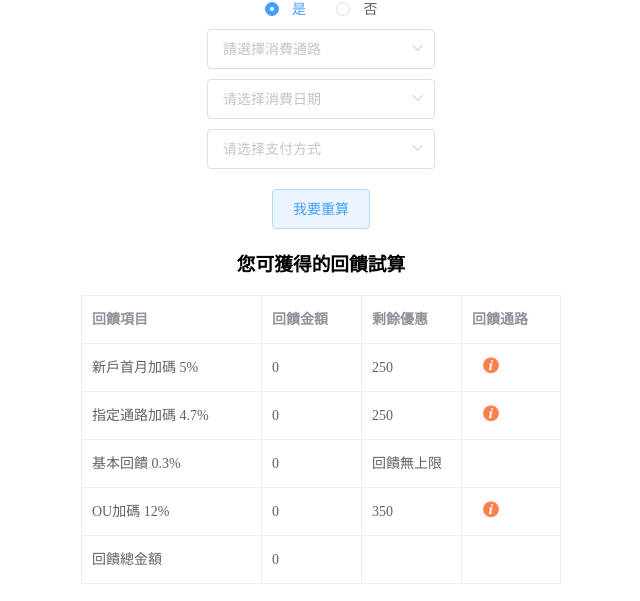
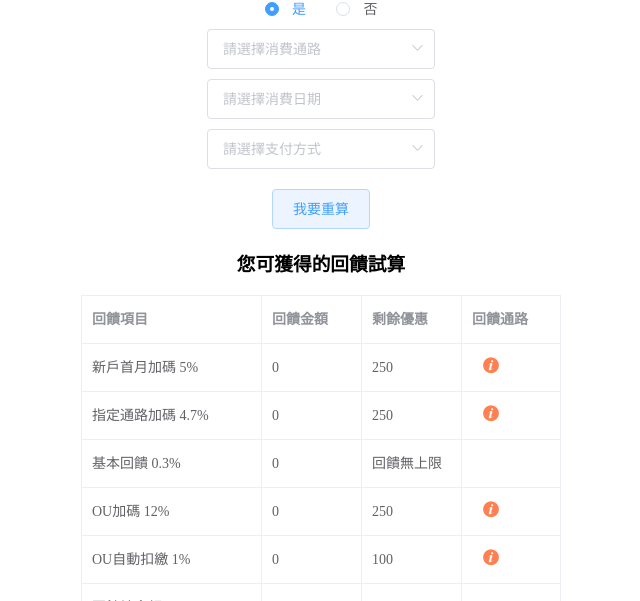
Before and after one commit to illustra9527/skbank-ou-offer, a Nuxt app: page / in a window 1280 px wide. Shown: the part 351-952 px from the top of the page, without its empty margins (319-959 px from the left). Built offline with nearby package versions, Linux system fonts and the light colour scheme.

Commit message:
fix 修正部分文字、回饋計算方式、新增日期及支付方式

```diff
--- a/components/ouCard.vue
+++ b/components/ouCard.vue
@@ -38,7 +38,7 @@
                 </el-select>
             </div>
             <div class="input-wrap">
-                <el-select v-model="datas.payDay" placeholder="请选择消費日期">
+                <el-select v-model="datas.payDay" placeholder="請選擇消費日期">
                     <el-option
                         v-for="item in dayOfWeek"
                         :key="`day-${item.value}`"
@@ -48,7 +48,7 @@
                 </el-select>
             </div>
             <div class="input-wrap">
-                <el-select v-model="datas.payment" placeholder="请选择支付方式">
+                <el-select v-model="datas.payment" placeholder="請選擇支付方式">
                     <el-option
                         v-for="item in paymentList"
                         :key="`payment-${item}`"
@@ -167,17 +167,19 @@ export default {
         wednesday: ['HiPay', 'My FamiPay'],
         thursday: ['LINE Pay'],
         friday: ['PXPAY'],
+        saturday: [],
         sunday: ['OPEN錢包']
       },
       /* 所有通路選擇 */
       allChannels: ['富邦momo', '蝦皮', 'PChome24h購物', 'PChome商店街', 'Yahoo奇摩', '淘寶', '東森/森森購物', 'viva', '博客來', '生活市集', 'friDay購物', '夠麻吉GOMAJI', 'ASOS', 'Shopbop', 'IHERB', 'Amazon', '17Life', 'TENSO', 'App Store', 'Google Play', 'foodpanda', 'Uber Eats', '其他'],
-      paymentList: ['My FamiPay', 'HiPay', 'LINE Pay', 'PXPAY', 'OPEN錢包'],
+      paymentList: ['網購刷卡', 'My FamiPay', 'HiPay', 'LINE Pay', 'PXPAY', 'OPEN錢包'],
       dayOfWeek: [
         { value: 'monday', text: '週一' },
         { value: 'tuesday', text: '週二' },
         { value: 'wednesday', text: '週三' },
         { value: 'thursday', text: '週四' },
         { value: 'friday', text: '週五' },
+        { value: 'saturday', text: '週六' },
         { value: 'sunday', text: '週日' }
       ],
       clientOptions: [
@@ -194,25 +196,35 @@ export default {
       },
       /* 優惠整理 */
       offer: {
+        /* 信用卡新戶 */
         newClient: {
           percent: 0.05,
           limit: 250
         },
+        /* 保底 */
         noLimit: {
           percent: 0.003,
           limit: null
         },
+        /* 指定通路加碼 */
         specialChannel: {
           percent: 0.047,
           limit: 250
         },
+        /* OU數位帳戶加碼回饋 */
         ouOffer: {
-          percent: 0.12,
-          limit: 350
+          percent: 0.11,
+          limit: 250
         },
+        /* OU數位帳戶加碼回饋(ouDay) */
         ouday: {
-          percent: 0.17,
-          limit: 350
+          percent: 0.16,
+          limit: 250
+        },
+        /* OU數位帳戶加碼回饋(綁定自動扣繳) */
+        ouAccount: {
+          percent: 0.01,
+          limit: 100
         }
       },
       windowWidth: window.innerWidth
@@ -239,19 +251,32 @@ export default {
       return 0;
     },
     ouOffer() {
-      if (this.ouChannels.includes(this.datas.channel)) {
+      if (this.ouChannels.includes(this.datas.channel) || this.datas.payment) {
         const { percent, limit } = this.isOuDay ? this.offer.ouday : this.offer.ouOffer;
-        const amount = +this.datas.amount * percent;
-        return Math.round(amount >= limit ? limit : amount);
-      }
-      if (this.datas.payment) {
-        const { percent, limit } = this.offer.ouOffer;
         const amount = +this.datas.amount * percent;
         return Math.round(amount >= limit ? limit : amount);
       }
       return 0;
     },
+    /*
+      todo
+      1. 將 ou 自動扣繳從 ou 帳戶中分離v
+      2. 新增週六（要不影響判斷）v
+      3. 新增一般刷卡消費（要新增判斷 isOuDay 的部分）
+
+    */
+    ouAccount() {
+      if (this.ouChannels.includes(this.datas.channel)) {
+        const { percent, limit } = this.offer.ouAccount;
+        const amount = +this.datas.amount * percent;
+        return Math.round(amount >= limit ? limit : amount);
+      }
+      return 0
+    },
     isOuDay() {
+      if (!this.datas.payment || !this.datas.payDay || !this.datas.payDay === 'saturday') {
+        return false
+      }
       return this.datas.payment && this.datas.payDay ? this.ouDay[this.datas.payDay].includes(this.datas.payment) : false;
     },
     newClientChannelsList() {
@@ -264,7 +289,7 @@ export default {
       return this.ouChannels.join('、');
     },
     totalOffer() {
-      return this.newClient + this.noLimit + this.specialChannel + this.ouOffer
+      return this.newClient + this.noLimit + this.specialChannel + this.ouOffer + this.ouAccount
     },
     popSize() {
       if (this.windowWidth < 900) {
@@ -299,6 +324,13 @@ export default {
         project: `OU加碼 ${this.isOuDay ? '17%' : '12%'}`,
         offer: this.ouOffer,
         left: this.leftOver('ouOffer'),
+        shops: this.ouOfferList
+      },
+      {
+        id: 'ouAccount',
+        project: 'OU自動扣繳 1%',
+        offer: this.ouAccount,
+        left: this.leftOver('ouAccount'),
         shops: this.ouOfferList
       },
       {
```
